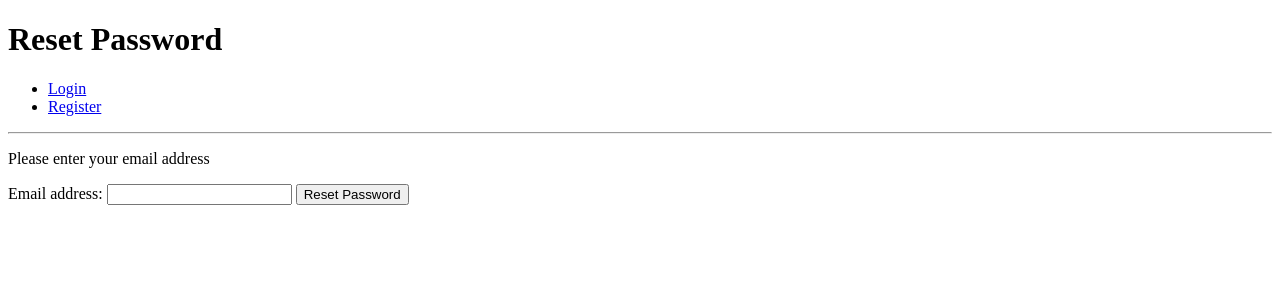
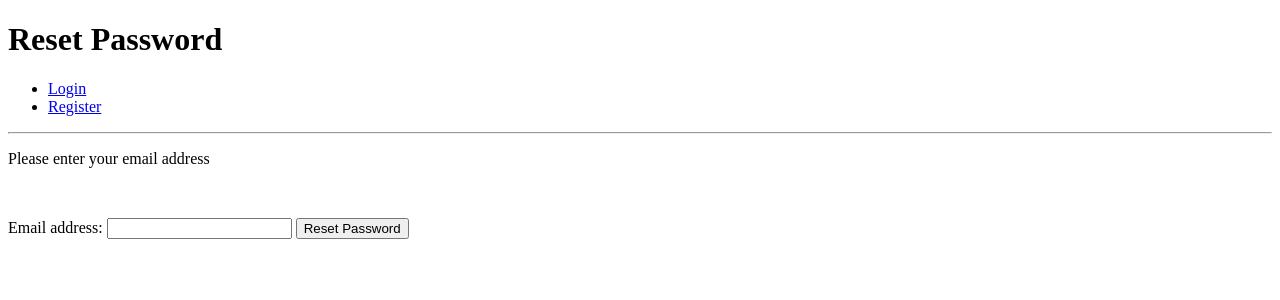
Before and after one commit to hebs87/django-authorisation, a Django app: a page that uses templates/registration/password_reset_form.html in a window 1280 px wide. Shown: the top 300 px of the page. Run offline with Django 3.2, Linux system fonts and the light colour scheme.

Commit message:
Amended password reset form template

```diff
--- a/templates/registration/password_reset_form.html
+++ b/templates/registration/password_reset_form.html
@@ -7,15 +7,19 @@
 {% block content %}
 
     <!--Password reset form-->
-    <form method="POST">
-        {% csrf_token %}
-
+    <form method="POST" class="accountform">
         <p>Please enter your email address</p>
+        <br>
+        <div style="display:none">
+            <input type="hidden" value="{{ csrf_token }}" name="csrfmiddlewaretoken">
+        </div>
 
         {{ form.email.errors }}
 
         <p>
-            <label for="id_email">Email address:</label>
+            <label for="id_email" class="control-label required-field">
+                Email address:
+            </label>
             {{ form.email }}
 
             <button type="submit">Reset Password</button>
@@ -26,6 +30,3 @@
     </form>
 
 {% endblock %}
-
-</body>
-</html>
```
